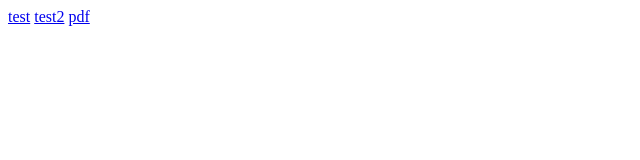
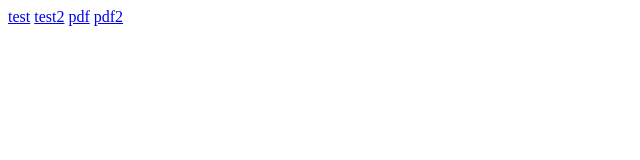
Before and after one commit to mic1711/mic1711.github.io, a plain HTML site: page web1/index.html in a window 1280 px wide. Shown: the full height of the page, 0-640 px from the left. Drawn offline with Linux system fonts and the light colour scheme.

Commit message:
Update index.html

```diff
--- a/web1/index.html
+++ b/web1/index.html
@@ -10,6 +10,7 @@
     <a href="test.html">test</a>
     <a href="test2.html">test2</a>
     <a href="ai_infographic_hindi_nepali_urdu.pdf">pdf</a>
+    <a href="ai_infographic_hindi_nepali_urdu2.pdf">pdf2</a>
 
 </body>
 </html>
```
